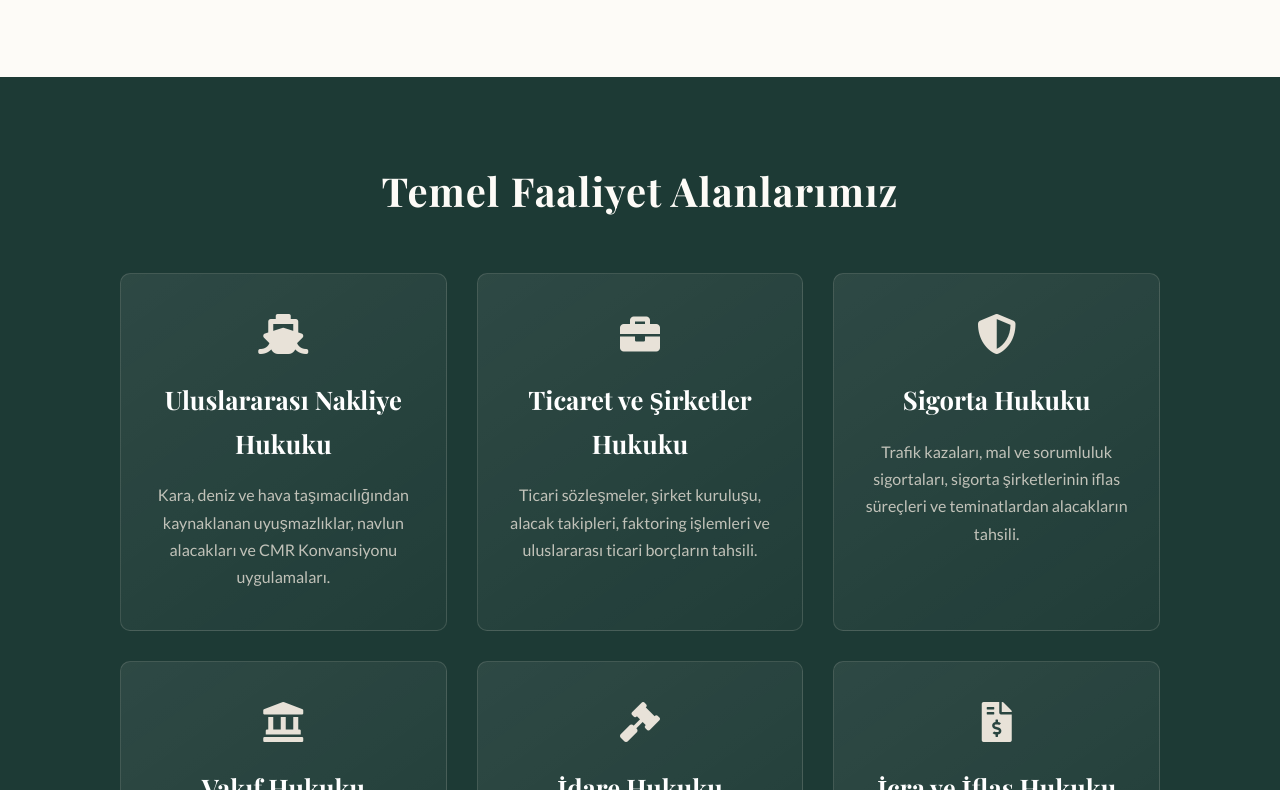
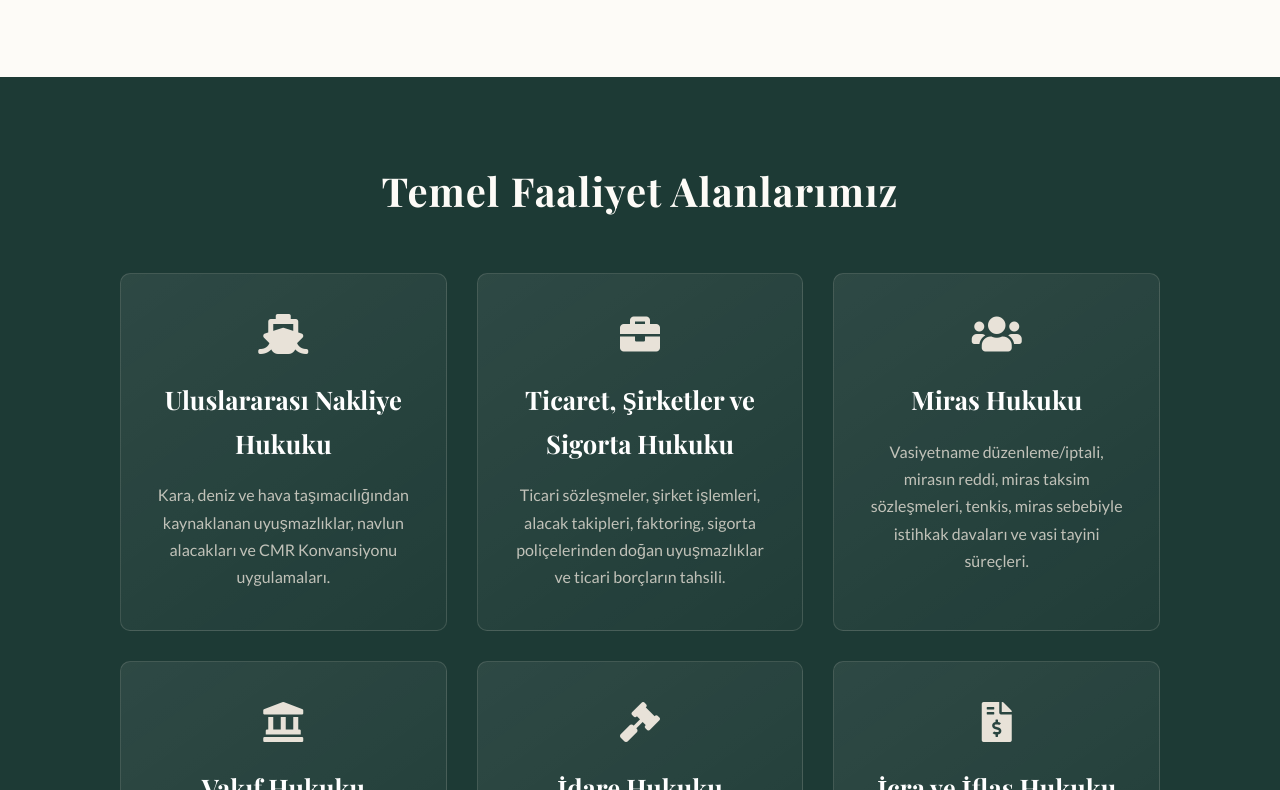
Before and after one commit to metadoks/akyolhukuk, an Eleventy site: page index.html in a window 1280 px wide. Shown: the part 1495-2285 px from the top of the page. Built offline with nearby package versions, Linux system fonts and the light colour scheme; Eleventy itself is replaced by a stand-in of ours; files that its build step writes are made by us from their sources.

Commit message:
miras eklendi sigorta ticarete taşındı

```diff
--- a/index.html
+++ b/index.html
@@ -1,6 +1,6 @@
 ---
 layout: base.njk
-metaDescription: "Akyol Hukuk Bürosu: İstanbul Kadıköy'de avukatlık hizmeti. Ticaret, Sigorta, Nakliye ve Ceza Hukuku alanlarında 30 yılı aşkın tecrübe ile çözüm odaklı danışmanlık alın."
+metaDescription: "Kadıköy avukatı Akyol Hukuk Bürosu. Ticaret, Nakliye, Miras, Faktoring ve İş Hukuku alanlarında uzmanız. Çözüm odaklı hukuki danışmanlık için iletişime geçin."
 ---
 <section id="hero" class="hero">
     <div class="hero-backgrounds">
@@ -11,7 +11,7 @@ metaDescription: "Akyol Hukuk Bürosu: İstanbul Kadıköy'de avukatlık hizmeti
     </div>
     <div class="container">
         <h1 class="hero-title">Akyol Hukuk Bürosu</h1>
-        <p class="hero-subtitle">Ticaret, Sigorta, Nakliye ve Faktoring Hukuku başta olmak üzere, uzmanlık gerektiren süreçlerde çözüm odaklı avukatlık hizmetleri.</p>
+        <p class="hero-subtitle">Ticaret, Nakliye, Miras ve İş Hukuku başta olmak üzere; faktoring, vasi tayini gibi özel uzmanlık gerektiren süreçlerde çözüm odaklı avukatlık hizmetleri.</p>
         <a href="#iletisim" class="cta-button">İletişime Geçin</a>
     </div>
 </section>
@@ -60,13 +60,13 @@ metaDescription: "Akyol Hukuk Bürosu: İstanbul Kadıköy'de avukatlık hizmeti
     </div>
     <div class="hizmet-karti">
         <i class="fas fa-briefcase hizmet-icon"></i>
-        <h3>Ticaret ve Şirketler Hukuku</h3>
-        <p>Ticari sözleşmeler, şirket kuruluşu, alacak takipleri, faktoring işlemleri ve uluslararası ticari borçların tahsili.</p>
+        <h3>Ticaret, Şirketler ve Sigorta Hukuku</h3>
+        <p>Ticari sözleşmeler, şirket işlemleri, alacak takipleri, faktoring, sigorta poliçelerinden doğan uyuşmazlıklar ve ticari borçların tahsili.</p>
     </div>
     <div class="hizmet-karti">
-        <i class="fas fa-shield-alt hizmet-icon"></i>
-        <h3>Sigorta Hukuku</h3>
-        <p>Trafik kazaları, mal ve sorumluluk sigortaları, sigorta şirketlerinin iflas süreçleri ve teminatlardan alacakların tahsili.</p>
+        <i class="fas fa-users hizmet-icon"></i>
+        <h3>Miras Hukuku</h3>
+        <p>Vasiyetname düzenleme/iptali, mirasın reddi, miras taksim sözleşmeleri, tenkis, miras sebebiyle istihkak davaları ve vasi tayini süreçleri.</p>
     </div>
     <div class="hizmet-karti">
         <i class="fas fa-landmark hizmet-icon"></i>
```
Also changed, not shown: 1 other file.
